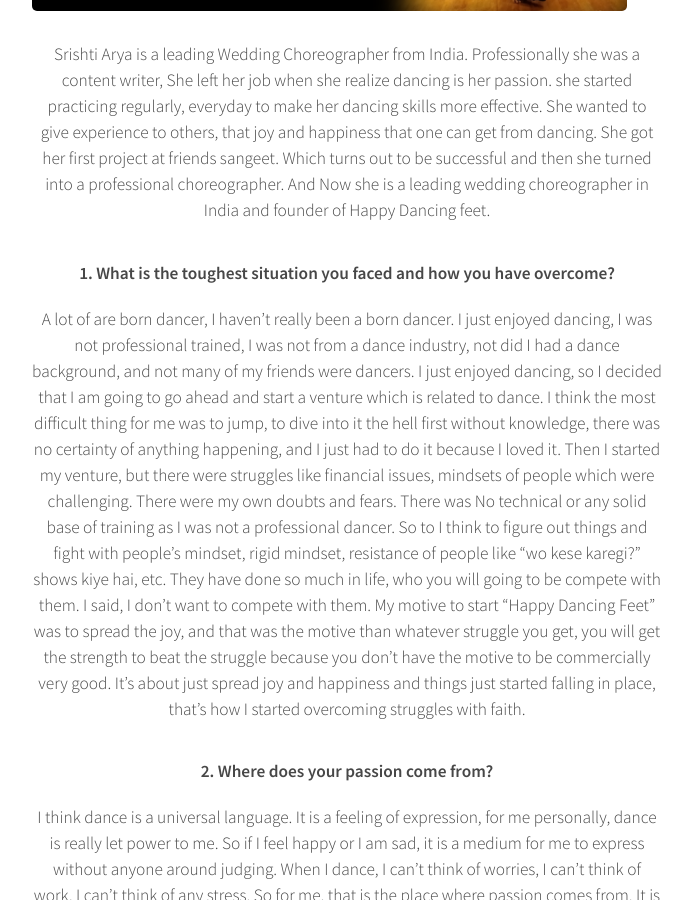
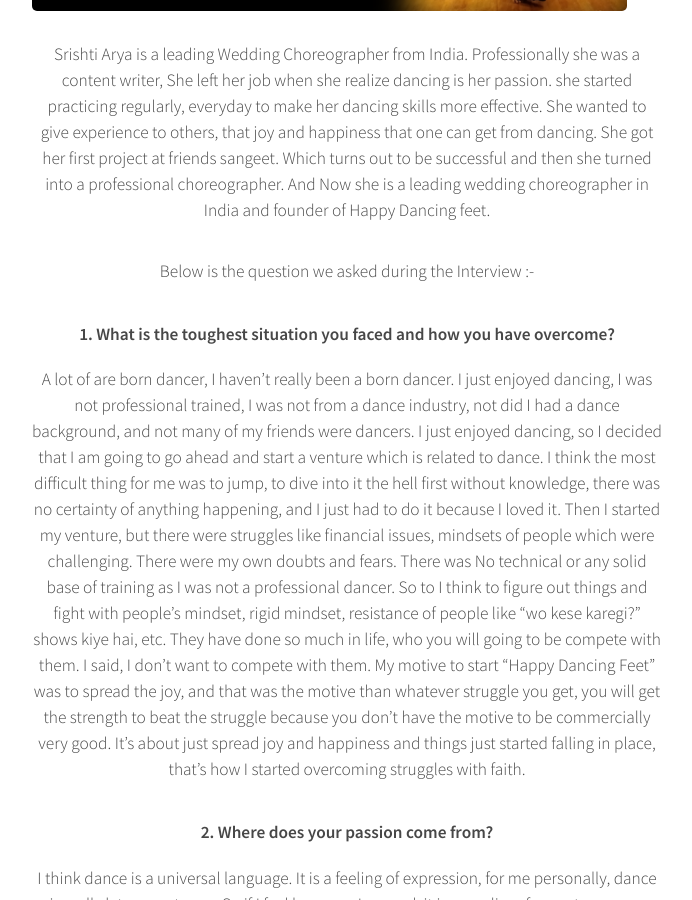
Before and after one commit to NeverGiveUpThoughts/ngt.github.io, a Jekyll site: the page built from _posts/2018-05-19-#2-Srishti-Arya's-Top10-Motivation-Mantra.md, in a window 1280 px wide and 900 px high, scrolled down 728 px. Shown: the whole window, without its empty margins (293-985 px from the left). Built offline with Jekyll 4.4.1, drawn with Linux system fonts in a browser that asks for light colours.

Commit message:
Update 2018-05-19-#2-Srishti-Arya's-Top10-Motivation-Mantra.md

```diff
--- a/_posts/2018-05-19-#2-Srishti-Arya's-Top10-Motivation-Mantra.md
+++ b/_posts/2018-05-19-#2-Srishti-Arya's-Top10-Motivation-Mantra.md
@@ -9,7 +9,7 @@ published: true
 <p>Srishti Arya is a leading Wedding Choreographer from India. Professionally she was a content writer, She left her job when she realize dancing is her passion. she started practicing regularly, everyday to make her dancing skills more effective. She wanted to give experience to others, that joy and happiness that one can get from dancing. She got her first project at friends sangeet. Which turns out to be successful and then she turned into a professional choreographer. And Now she is a leading wedding choreographer in India and founder of Happy Dancing feet. </p>
 
 <!--more-->
-
+<p>Below is the question we asked during the Interview :- </p>
 <h1>1. What is the toughest situation you faced and how you have overcome?</h1>
 <p>A lot of are born dancer, I haven’t really been a born dancer. I just enjoyed dancing, I was not professional trained, I was not from a dance industry, not did I had a dance background, and not many of my friends were dancers. I just enjoyed dancing, so I decided that I am going to go ahead and start a venture which is related to dance. I think the most difficult thing for me was to jump, to dive into it the hell first without knowledge, there was no certainty of anything happening, and I just had to do it because I loved it. Then I started my venture, but there were struggles like financial issues, mindsets of people which were challenging. There were my own doubts and fears. There was No technical or any solid base of training as I was not a professional dancer. So to I think to figure out things and fight with people’s mindset, rigid mindset, resistance of people like “wo kese karegi?” shows kiye hai, etc. They have done so much in life, who you will going to be compete with them. I said, I don’t want to compete with them. My motive to start “Happy Dancing Feet” was to spread the joy, and that was the motive than whatever struggle you get, you will get the strength to beat the struggle because you don’t have the motive to be commercially very good. It’s about just spread joy and happiness and things just started falling in place, that’s how I started overcoming struggles with faith. </p>
 
```
